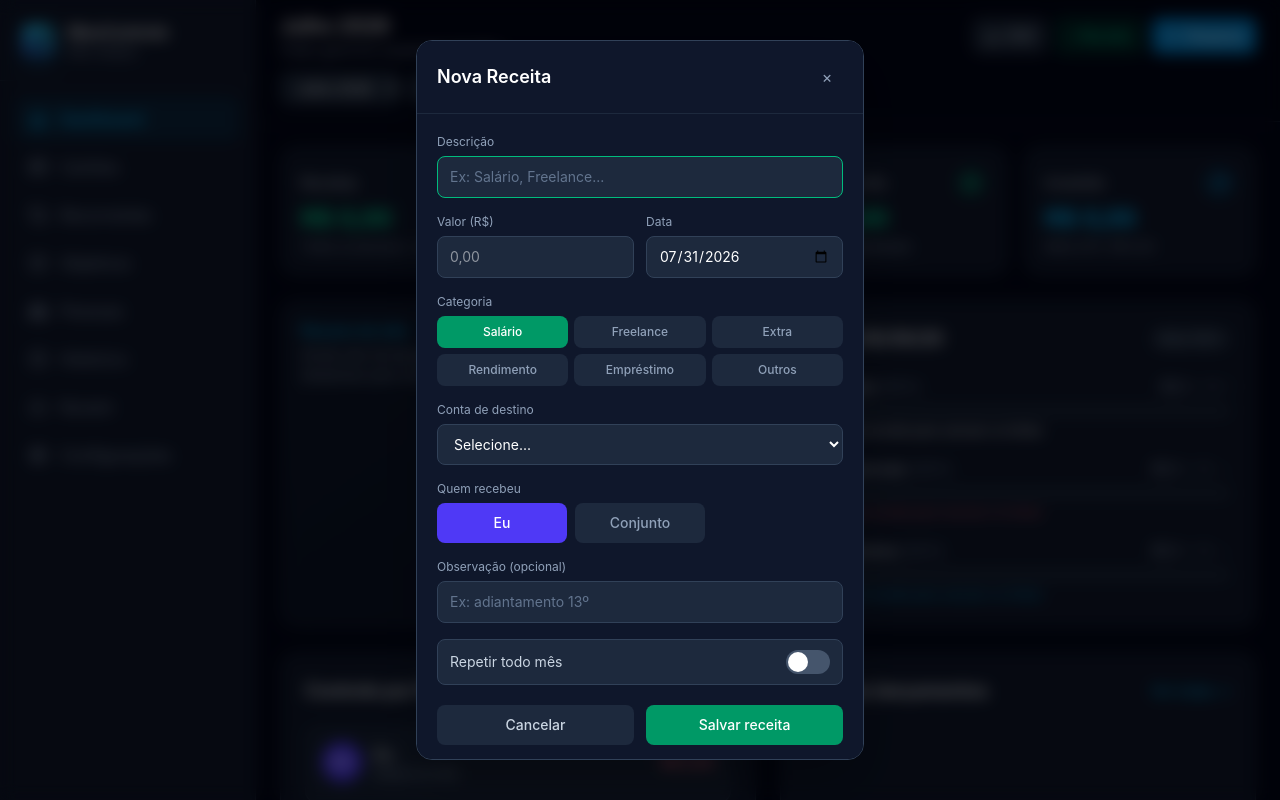
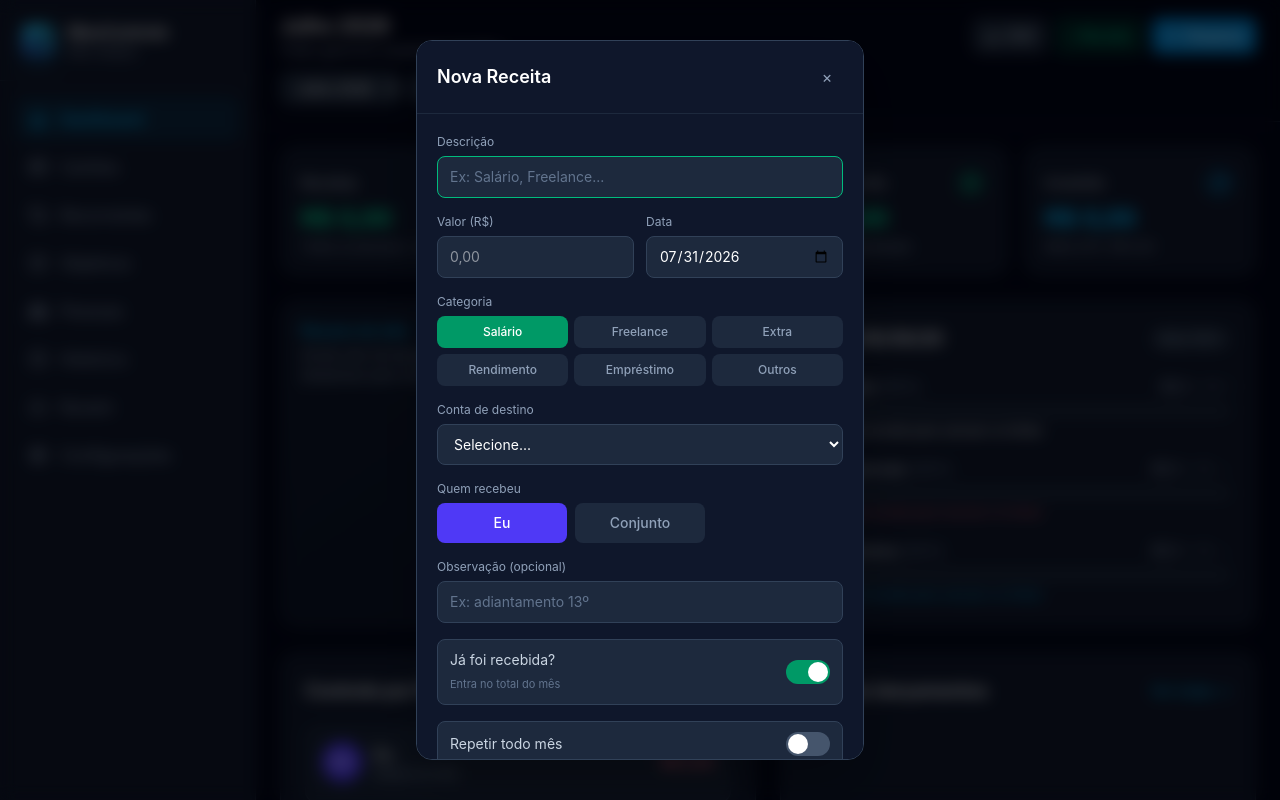
Before and after one commit to wedaviid/meucontrole, a React (Vite) app: page / in a window 1280 px wide. Both pictures are taken after a click on the button "+ Receita". Shown: the top 800 px of the page. Built offline with nearby package versions, Linux system fonts and the light colour scheme.

Commit message:
Receitas: status recebido / a receber

```diff
--- a/src/App.tsx
+++ b/src/App.tsx
@@ -216,7 +216,14 @@ function App() {
   }
 
   // ===== Cálculos =====
-  const totalReceitas = useMemo(() => receitasLista.reduce((a, r) => a + r.valor, 0), [receitasLista])
+  const totalReceitas = useMemo(
+    () => receitasLista.filter((r) => r.recebido !== false).reduce((a, r) => a + r.valor, 0),
+    [receitasLista],
+  )
+  const totalAReceber = useMemo(
+    () => receitasLista.filter((r) => r.recebido === false).reduce((a, r) => a + r.valor, 0),
+    [receitasLista],
+  )
   const totalDespesas = useMemo(() => despesasLista.filter((d) => d.pago !== false).reduce((a, d) => a + d.valor, 0), [despesasLista])
   const saldo = totalReceitas - totalDespesas
 
@@ -490,6 +497,7 @@ function App() {
       conta: receita.conta,
       observacao: receita.observacao,
       recorrente: receita.recorrente,
+      recebido: receita.recebido !== false,
     }
     if (receita.id) {
       setReceitasLista((prev) => prev.map((r) => (r.id === receita.id ? full : r)))
--- a/src/components/NovaReceitaModal.tsx
+++ b/src/components/NovaReceitaModal.tsx
@@ -33,6 +33,7 @@ export function NovaReceitaModal({
   const [conta, setConta] = useState('')
   const [observacao, setObservacao] = useState('')
   const [recorrente, setRecorrente] = useState(false)
+  const [recebido, setRecebido] = useState(true)
   const [data, setData] = useState(() => new Date().toISOString().slice(0, 10))
   const [erro, setErro] = useState('')
   const [visivel, setVisivel] = useState(false)
@@ -51,6 +52,7 @@ export function NovaReceitaModal({
         setConta(receitaInicial.conta || contasTodas[0]?.nome || '')
         setObservacao(receitaInicial.observacao || '')
         setRecorrente(!!receitaInicial.recorrente)
+        setRecebido(receitaInicial.recebido !== false)
         setCategoriaManual(true)
         const parts = receitaInicial.data.split('/')
         if (parts.length >= 2) {
@@ -66,6 +68,7 @@ export function NovaReceitaModal({
         setConta(contasTodas[0]?.nome || '')
         setObservacao('')
         setRecorrente(false)
+        setRecebido(true)
         setCategoriaManual(false)
         setData(new Date().toISOString().slice(0, 10))
       }
@@ -113,6 +116,7 @@ export function NovaReceitaModal({
       conta: conta || undefined,
       observacao: observacao.trim() || undefined,
       recorrente,
+      recebido,
     })
     onFechar()
   }
@@ -259,6 +263,28 @@ export function NovaReceitaModal({
 
           <button
             type="button"
+            onClick={() => setRecebido(!recebido)}
+            className="w-full flex items-center justify-between px-3 py-2.5 rounded-lg bg-slate-800 border border-slate-700"
+          >
+            <div className="text-left">
+              <span className="text-sm text-slate-300 block">Já foi recebida?</span>
+              <span className="text-[11px] text-slate-500">
+                {recebido ? 'Entra no total do mês' : 'A receber — não conta no saldo ainda'}
+              </span>
+            </div>
+            <span
+              className={`relative w-11 h-6 rounded-full transition shrink-0 ${recebido ? 'bg-emerald-600' : 'bg-slate-600'}`}
+            >
+              <span
+                className={`absolute top-0.5 left-0.5 w-5 h-5 rounded-full bg-white transition ${
+                  recebido ? 'translate-x-5' : ''
+                }`}
+              />
+            </span>
+          </button>
+
+          <button
+            type="button"
             onClick={() => setRecorrente(!recorrente)}
             className="w-full flex items-center justify-between px-3 py-2.5 rounded-lg bg-slate-800 border border-slate-700"
           >
--- a/src/components/ReceitasSection.tsx
+++ b/src/components/ReceitasSection.tsx
@@ -6,19 +6,31 @@ interface ReceitasSectionProps {
   onEditar: (receita: Receita) => void
 }
 
+function isRecebido(r: Receita) {
+  return r.recebido !== false
+}
+
 export function ReceitasSection({ receitas, onExcluir, onEditar }: ReceitasSectionProps) {
-  const total = receitas.reduce((a, r) => a + r.valor, 0)
+  const totalRecebido = receitas.filter(isRecebido).reduce((a, r) => a + r.valor, 0)
+  const totalAReceber = receitas.filter((r) => !isRecebido(r)).reduce((a, r) => a + r.valor, 0)
 
   return (
-    <div className="bg-slate-900 border border-slate-800 rounded-2xl overflow-hidden">
-      <div className="px-5 py-4 border-b border-slate-800 flex items-center justify-between">
+    <div className="bg-slate-900 border border-slate-800 rounded-2xl overflow-hidden h-full">
+      <div className="px-5 py-4 border-b border-slate-800 flex items-center justify-between gap-3">
         <div>
           <h3 className="font-semibold text-white">Receitas do mês</h3>
           <p className="text-xs text-slate-500">{receitas.length} lançamento(s)</p>
         </div>
+        <div className="text-right">
           <p className="text-sm font-semibold text-emerald-400 tabular-nums">
-          R$ {total.toLocaleString('pt-BR', { minimumFractionDigits: 2 })}
+            R$ {totalRecebido.toLocaleString('pt-BR', { minimumFractionDigits: 2 })}
           </p>
+          {totalAReceber > 0 && (
+            <p className="text-[11px] text-amber-400/90 tabular-nums mt-0.5">
+              A receber R$ {totalAReceber.toLocaleString('pt-BR', { minimumFractionDigits: 2 })}
+            </p>
+          )}
+        </div>
       </div>
 
       {receitas.length === 0 ? (
@@ -27,7 +39,9 @@ export function ReceitasSection({ receitas, onExcluir, onEditar }: ReceitasSecti
         </div>
       ) : (
         <div className="divide-y divide-slate-800/60">
-          {receitas.map((r) => (
+          {receitas.map((r) => {
+            const ok = isRecebido(r)
+            return (
               <div
                 key={r.id}
                 className="px-5 py-3 flex items-center justify-between gap-3 hover:bg-slate-800/30 transition cursor-pointer"
@@ -37,16 +51,30 @@ export function ReceitasSection({ receitas, onExcluir, onEditar }: ReceitasSecti
                   <p className="font-medium text-white truncate">{r.nome}</p>
                   <p className="text-xs text-slate-500">
                     {r.pessoa} · {r.data}
+                    {r.categoria ? ` · ${r.categoria}` : ''}
                   </p>
                 </div>
-              <div className="flex items-center gap-3 shrink-0" onClick={(e) => e.stopPropagation()}>
-                <span className="text-sm font-medium text-emerald-400 tabular-nums">
+                <div className="flex items-center gap-2 sm:gap-3 shrink-0" onClick={(e) => e.stopPropagation()}>
+                  <div className="text-right">
+                    <span
+                      className={`text-sm font-medium tabular-nums block ${
+                        ok ? 'text-emerald-400' : 'text-slate-400'
+                      }`}
+                    >
                       + R$ {r.valor.toLocaleString('pt-BR', { minimumFractionDigits: 2 })}
                     </span>
+                    <span
+                      className={`text-[10px] ${
+                        ok ? 'text-emerald-500/80' : 'text-amber-400/90'
+                      }`}
+                    >
+                      {ok ? 'recebido' : 'a receber'}
+                    </span>
+                  </div>
                   <button
                     type="button"
                     onClick={() => onEditar(r)}
-                  className="text-xs text-slate-500 hover:text-sky-400 transition"
+                    className="text-xs text-slate-500 hover:text-sky-400 transition hidden sm:inline"
                     title="Editar receita"
                   >
                     Editar
@@ -61,7 +89,8 @@ export function ReceitasSection({ receitas, onExcluir, onEditar }: ReceitasSecti
                   </button>
                 </div>
               </div>
-          ))}
+            )
+          })}
         </div>
       )}
     </div>
--- a/src/types/index.ts
+++ b/src/types/index.ts
@@ -99,6 +99,11 @@ export interface Receita {
   observacao?: string
   /** Se true, repete nos próximos meses */
   recorrente?: boolean
+  /**
+   * true / undefined = dinheiro já entrou (conta no total do mês)
+   * false = a receber (não entra no saldo real)
+   */
+  recebido?: boolean
 }
 
 export interface Recorrente {
```
Lines whose indentation alone changed are shown as unchanged.
